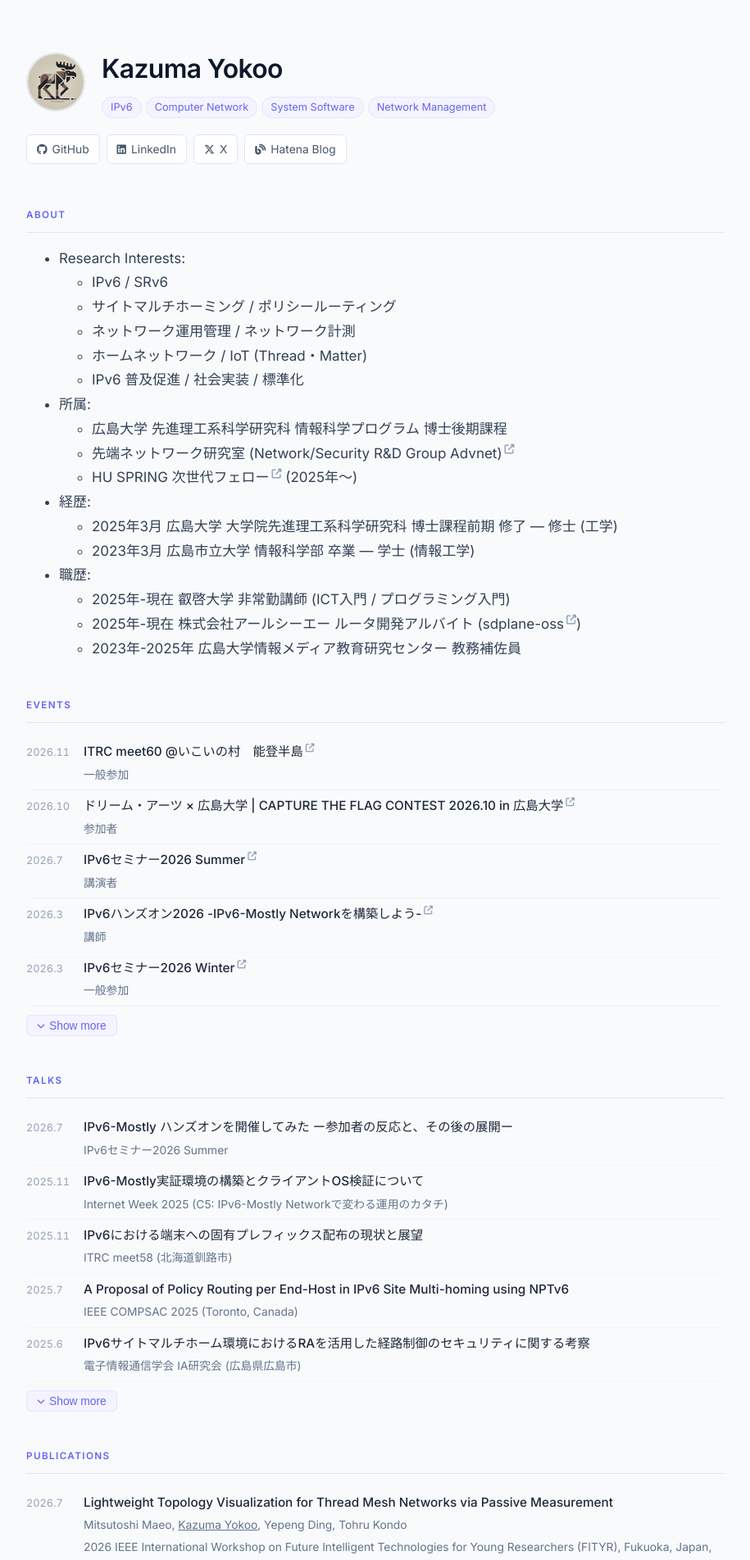
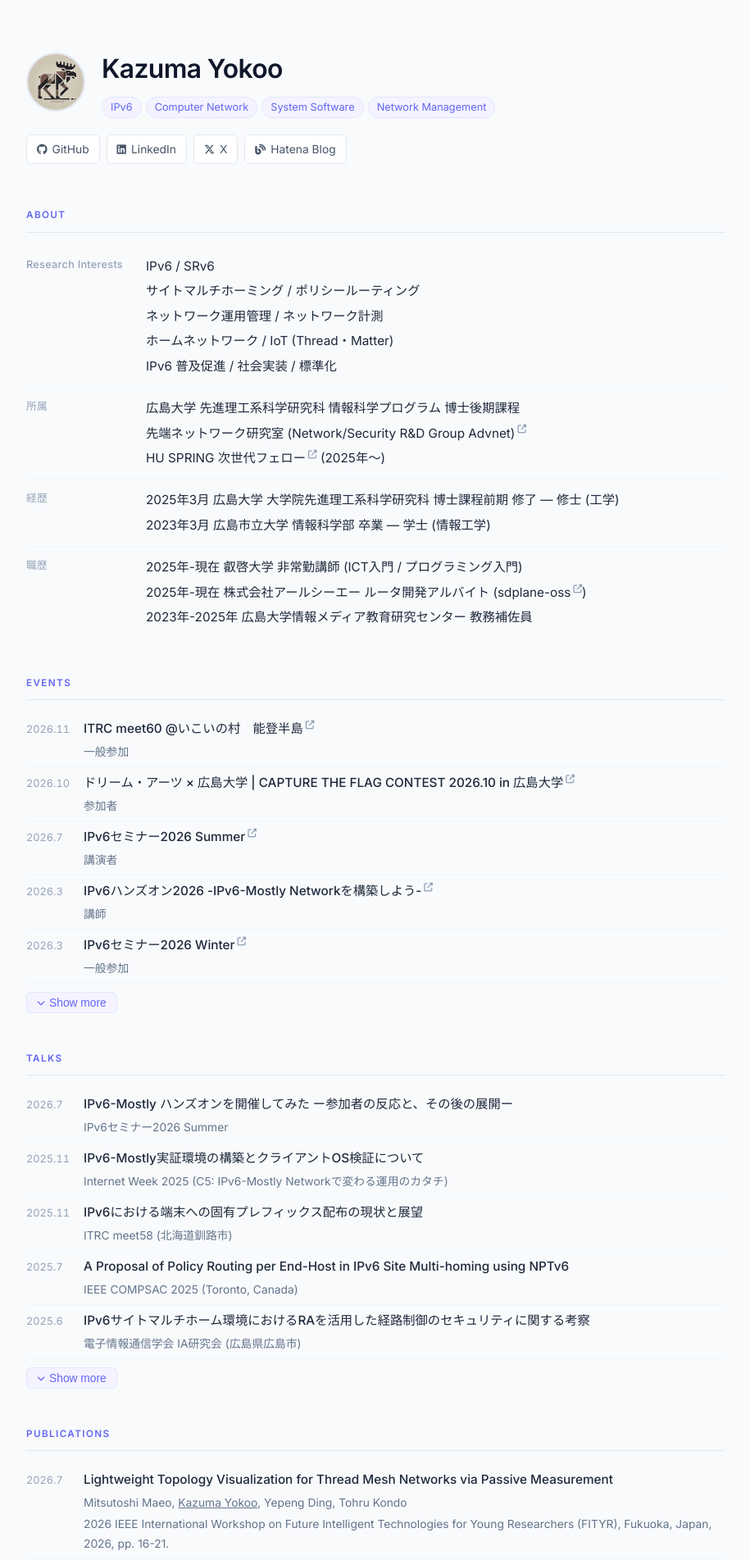
Before and after one commit to y-kzm/profile, a Jekyll site: the page built from docs/index.md, in a window 1280 px wide. Shown: the top 1903 px of the page at 82% size, without its empty margins (182-1097 px from the left). Built offline with Jekyll 4.4.1, drawn with Linux system fonts in a browser that asks for light colours.

Commit message:
style(about): match About list to item-list row style
- Render About groups as label column + body rows with dividers
- Stack label above body on narrow screens
- Drop trailing colons from About group labels

```diff
--- a/docs/_layouts/default.html
+++ b/docs/_layouts/default.html
@@ -151,6 +151,46 @@
     .about-text a {
       color: inherit;
       text-decoration: none;
+    }
+    .about-text a:hover { color: #6366f1; }
+
+    /* About list: same row style as .item-list (label column + body) */
+    .about-text > ul {
+      list-style: none;
+      padding: 0;
+      margin: 0;
+    }
+    .about-text > ul > li {
+      display: grid;
+      grid-template-columns: 130px 1fr;
+      gap: 16px;
+      padding: 13px 0 10px;
+      border-bottom: 1px solid #f1f5f9;
+      font-size: 0.75rem;
+      font-weight: 500;
+      color: #94a3b8;
+      letter-spacing: 0.02em;
+      line-height: 1.6;
+    }
+    .about-text > ul > li:last-child { border-bottom: none; }
+    .about-text > ul > li > ul {
+      list-style: none;
+      padding: 0;
+      margin: -3px 0 0;
+    }
+    .about-text > ul > li > ul > li {
+      font-size: 0.9rem;
+      font-weight: 400;
+      color: #1e293b;
+      letter-spacing: 0;
+      line-height: 1.6;
+      padding: 3px 0;
+    }
+    @media (max-width: 600px) {
+      .about-text > ul > li {
+        grid-template-columns: 1fr;
+        gap: 4px;
+      }
     }
 
     /* About intro card */
```
Also changed, not shown: docs/index.md (+4 -4 lines).
